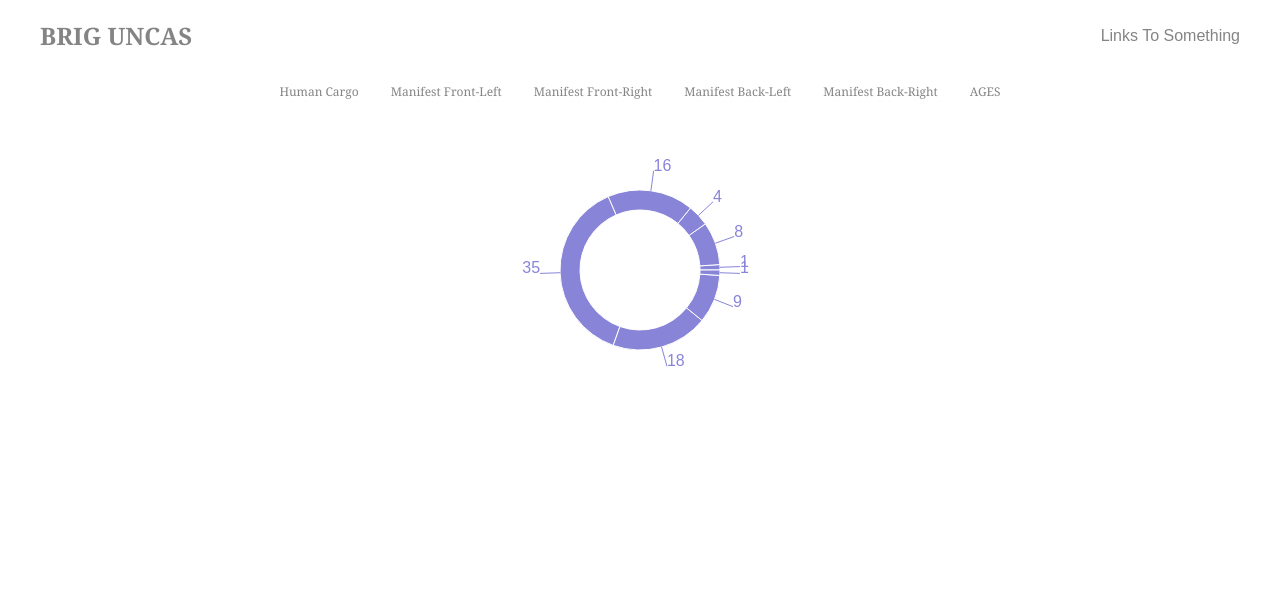
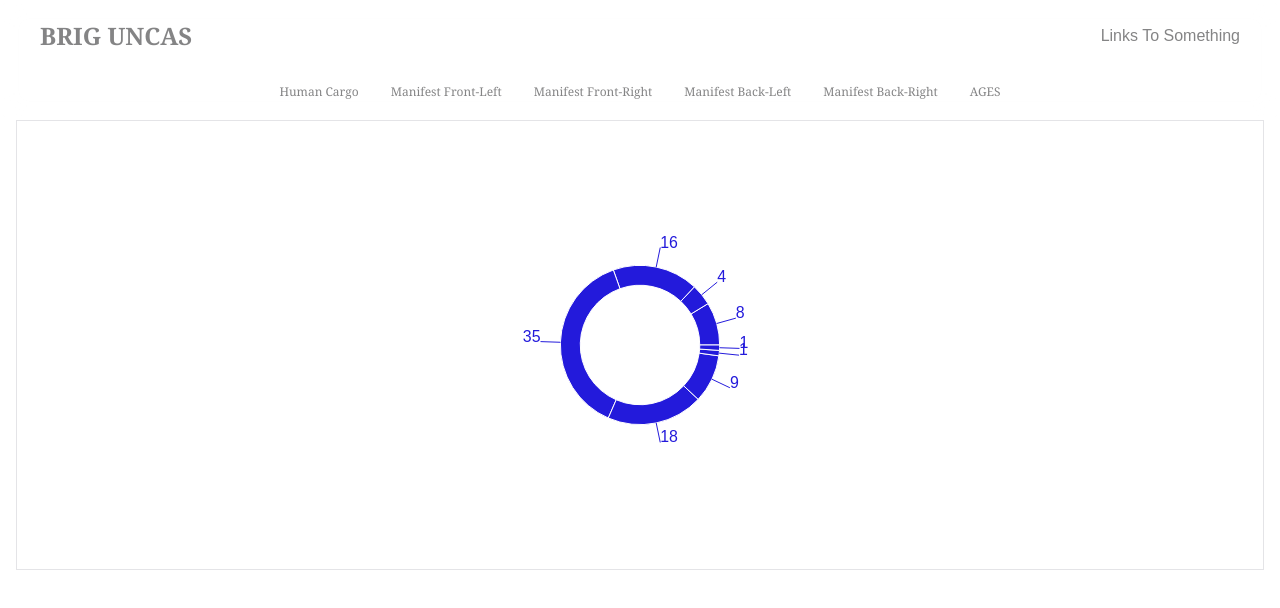
Before and after one commit to mmaustin/brig-uncas, a Next.js app in the folder uncas/: page /ages in a window 1280 px wide. Shown: the top 608 px of the page. Built offline with nearby package versions, Linux system fonts and the light colour scheme.

Commit message:
Made varioius changes to chart size

```diff
--- a/uncas/app/ages/page.tsx
+++ b/uncas/app/ages/page.tsx
@@ -2,9 +2,9 @@ import AgesChart from "@/components/display/AgesChart";
 
 const AgesContainer = () => {
   return (
-    // <div className="h-full w-full flex justify-center items-center border">
+    <div className="h-full w-full flex justify-center items-center">
       <AgesChart />
-    // </div>
+    </div>
   )
 }
 export default AgesContainer;
--- a/uncas/components/display/AgesChart.tsx
+++ b/uncas/components/display/AgesChart.tsx
@@ -6,7 +6,7 @@ import { PieChart, Pie, Tooltip, ResponsiveContainer } from 'recharts';
 
 const AgesChart = () => {
   return (
-    <ResponsiveContainer width='100%' height={300}>
+    <ResponsiveContainer width='100%' height={450} className='border mx-4'>
       <PieChart width={400} height={400} >
         <Pie
           dataKey="value"
@@ -16,7 +16,7 @@ const AgesChart = () => {
           cy="50%"
           innerRadius={60}
           outerRadius={80}
-          fill="#8884d8"
+          fill="#231adb"
           label
         />
         <Tooltip />
--- a/uncas/constants/captiveArray.ts
+++ b/uncas/constants/captiveArray.ts
@@ -13,7 +13,6 @@ type AgesType = {
 }
 
 export const agesArray: AgesType[] = [
-  {name: 'Ages 36-40', value: 1},
   {name: 'Ages 0-5', value: 8},
   {name: 'Ages 6-10', value: 4},
   {name: 'Ages 11-15', value: 16},
@@ -21,6 +20,7 @@ export const agesArray: AgesType[] = [
   {name: 'Ages 21-25', value: 18},
   {name: 'Ages 26-30', value: 9},
   {name: 'Ages 31-35', value: 1},
+  {name: 'Ages 36-40', value: 1},
 ]
 
 export const transportedHumans = [
```
